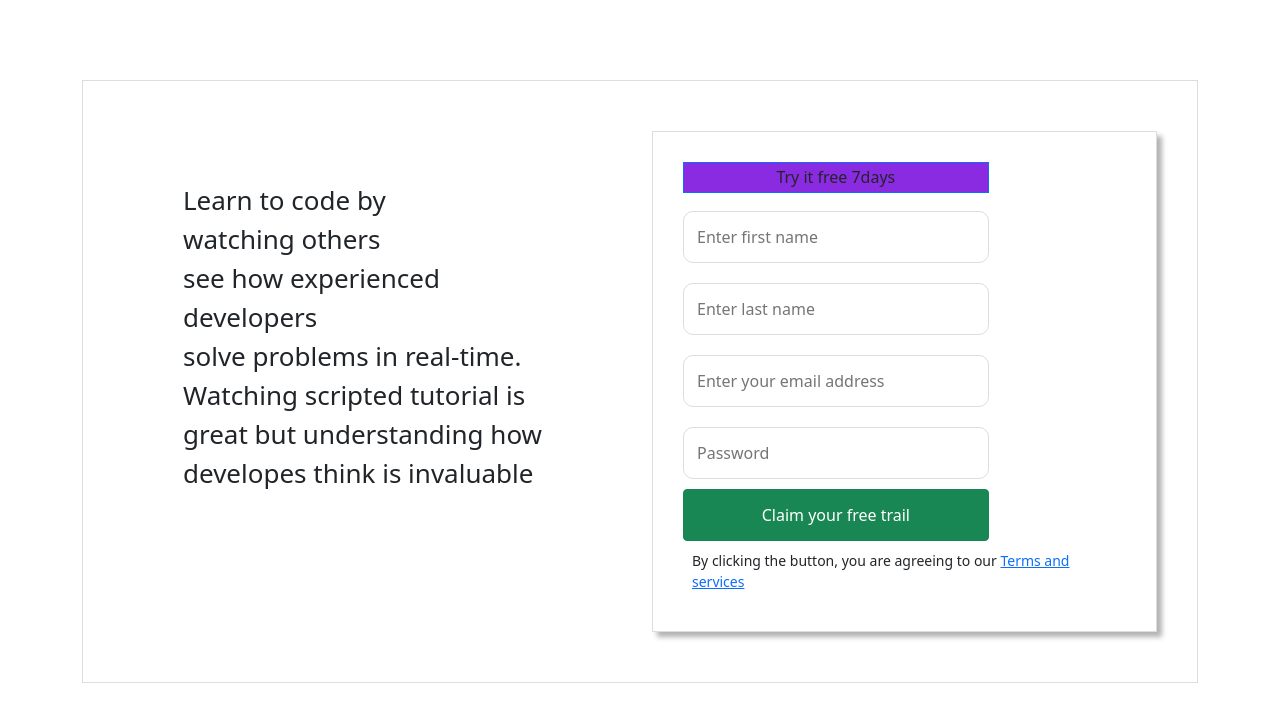
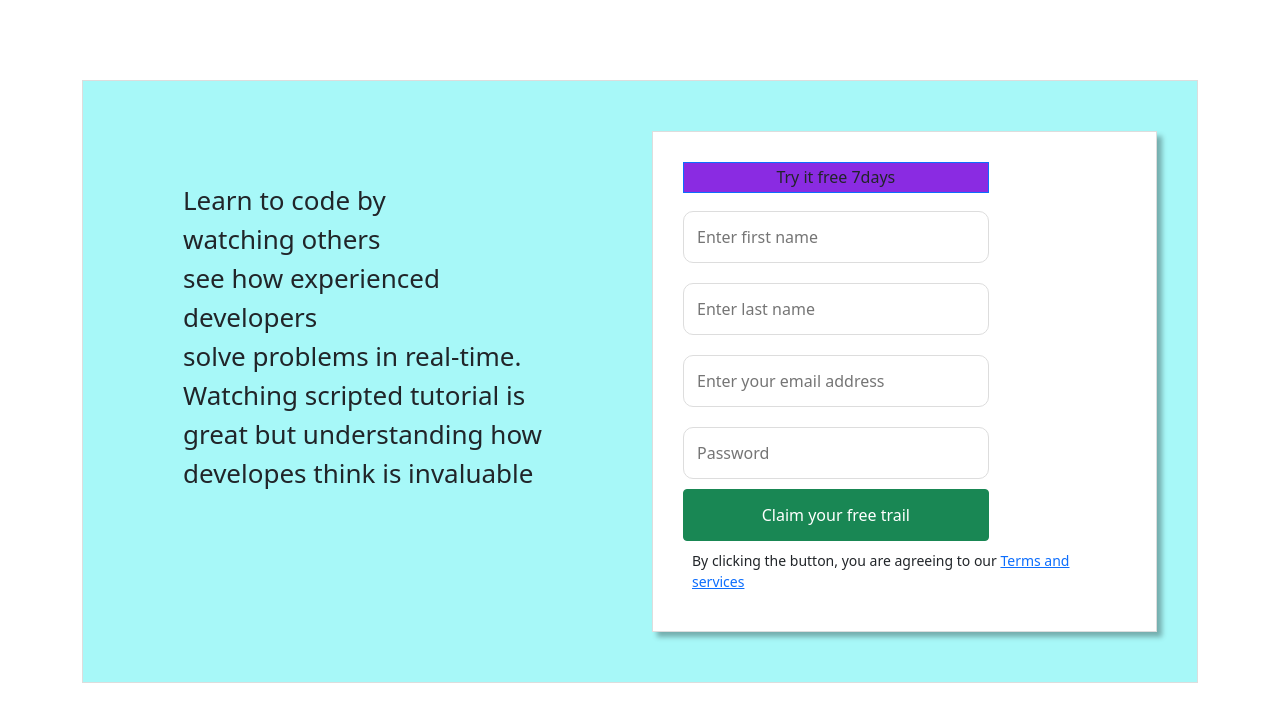
Before and after one commit to Tumaini8/intro-component, a React (Create React App) app: page / in a window 1280 px wide. Shown: the top 722 px of the page. Built offline with nearby package versions, Linux system fonts and the light colour scheme.

Commit message:
added background color

```diff
--- a/src/App.css
+++ b/src/App.css
@@ -4,4 +4,5 @@
 .App-header{
   border: 1px solid #ddd;
   padding: 40px;
+  background: rgb(167, 248, 248);
 }
```
